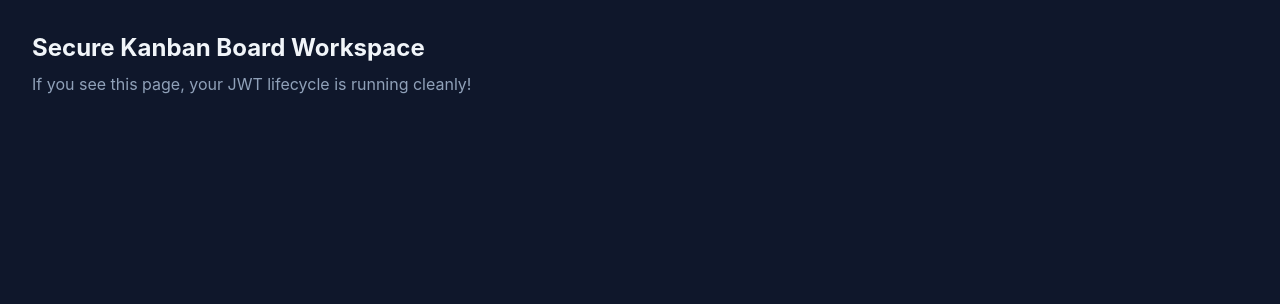
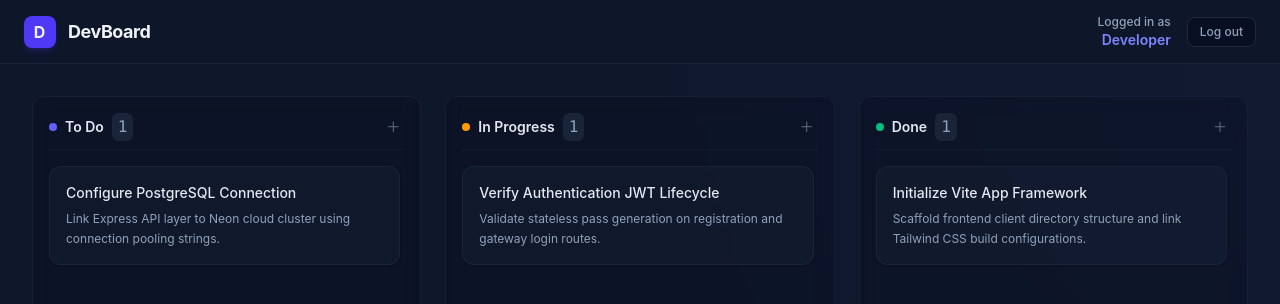
Before and after one commit to Hilawi-G/DevBoard, a React app in the folder frontend/: page /dashboard in a window 1280 px wide. Shown: the top 304 px of the page. Built offline with nearby package versions, Linux system fonts and the light colour scheme; sample sign-in values are in the browser's storage; the HTML template or start-up script is replaced by a standard one.

Commit message:
feat: implement Dashboard component and replace placeholder in routing

```diff
--- a/frontend/src/App.jsx
+++ b/frontend/src/App.jsx
@@ -6,14 +6,9 @@ import { ProtectedRoute } from './components/ProtectedRoute';
 // 1. Swap placeholders out for real page modules
 import Register from './pages/Register';
 import Login from './pages/Login';
+import Dashboard from './pages/Dashboard';
 
-// Temporary dashboard view layout until we build the complete Kanban grids
-const DashboardPlaceholder = () => (
-  <div className="p-8 text-slate-100 bg-slate-900 min-h-screen">
-    <h1 className="text-2xl font-bold">Secure Kanban Board Workspace</h1>
-    <p className="text-slate-400 mt-2">If you see this page, your JWT lifecycle is running cleanly!</p>
-  </div>
-);
+
 
 function App() {
   return (
@@ -30,7 +25,7 @@ function App() {
               path="/dashboard"
               element={
                 <ProtectedRoute>
-                  <DashboardPlaceholder />
+                  <Dashboard />
                 </ProtectedRoute>
               }
             />
--- /dev/null
+++ b/frontend/src/pages/Dashboard.jsx
@@ -0,0 +1,111 @@
+import React, { useState } from 'react';
+import { useAuth } from '../context/AuthContext';
+
+export default function Dashboard() {
+  const { logout, user } = useAuth();
+
+  // Mock data representing incoming tasks from your Neon Postgres database
+  const [tasks, setTasks] = useState([
+    { id: 1, title: 'Configure PostgreSQL Connection', description: 'Link Express API layer to Neon cloud cluster using connection pooling strings.', status: 'TODO' },
+    { id: 2, title: 'Verify Authentication JWT Lifecycle', description: 'Validate stateless pass generation on registration and gateway login routes.', status: 'IN_PROGRESS' },
+    { id: 3, title: 'Initialize Vite App Framework', description: 'Scaffold frontend client directory structure and link Tailwind CSS build configurations.', status: 'DONE' },
+  ]);
+
+  // Column definitions acting as master layout filters
+  const columns = [
+    { id: 'TODO', title: 'To Do', accent: 'bg-indigo-500' },
+    { id: 'IN_PROGRESS', title: 'In Progress', accent: 'bg-amber-500' },
+    { id: 'DONE', title: 'Done', accent: 'bg-emerald-500' },
+  ];
+
+  return (
+    <div className="h-screen flex flex-col bg-slate-900 text-slate-100 font-sans overflow-hidden">
+
+      {/* 1. Global Navigation Top Bar */}
+      <header className="h-16 border-b border-slate-800/80 bg-slate-900/50 backdrop-blur-md px-6 flex items-center justify-between relative z-20">
+        <div className="flex items-center gap-3">
+          <div className="w-8 h-8 rounded-lg bg-indigo-600 flex items-center justify-center font-bold tracking-wider shadow-md shadow-indigo-600/20">
+            D
+          </div>
+          <h1 className="text-lg font-bold tracking-tight text-slate-100">DevBoard</h1>
+        </div>
+
+        <div className="flex items-center gap-4">
+          <div className="text-right hidden sm:block">
+            <p className="text-xs text-slate-400 font-medium">Logged in as</p>
+            <p className="text-sm text-indigo-400 font-semibold truncate max-w-[180px]">
+              {user?.email || 'Developer'}
+            </p>
+          </div>
+          <button
+            onClick={logout}
+            className="px-3 py-1.5 border border-slate-800 bg-slate-950/40 hover:bg-rose-950/20 hover:border-rose-900/50 text-slate-400 hover:text-rose-400 font-medium rounded-lg text-xs transition-all duration-200 cursor-pointer"
+          >
+            Log out
+          </button>
+        </div>
+      </header>
+
+      {/* 2. Main Kanban Board Workspace */}
+      <main className="flex-1 p-6 md:p-8 overflow-hidden relative">
+        <div className="absolute inset-0 bg-[radial-gradient(circle_at_top_right,rgba(99,102,241,0.03),transparent_45%)] pointer-events-none" />
+
+        {/* 3-Column Responsive Grid Area */}
+        <div className="grid grid-cols-1 md:grid-cols-3 gap-6 h-full items-start">
+          {columns.map((column) => {
+            // Filter global task array dynamically into corresponding status buckets
+            const filteredTasks = tasks.filter(task => task.status === column.id);
+
+            return (
+              <div
+                key={column.id}
+                className="flex flex-col h-full max-h-[calc(100vh-140px)] bg-slate-950/20 border border-slate-800/60 rounded-xl p-4 backdrop-blur-sm"
+              >
+                {/* Column Header Metadata */}
+                <div className="flex items-center justify-between mb-4 pb-2 border-b border-slate-800/40">
+                  <div className="flex items-center gap-2">
+                    <span className={`w-2 h-2 rounded-full ${column.accent}`} />
+                    <h3 className="font-semibold text-sm text-slate-200">{column.title}</h3>
+                    <span className="px-1.5 py-0.5 bg-slate-800/80 text-slate-400 font-mono text-2xs rounded-md">
+                      {filteredTasks.length}
+                    </span>
+                  </div>
+
+                  {/* Inline Action Indicator (Linear Design Pattern) */}
+                  <button className="text-slate-500 hover:text-indigo-400 transition-colors cursor-pointer text-sm font-medium p-1 rounded hover:bg-slate-800/40">
+                    ＋
+                  </button>
+                </div>
+
+                {/* Task Item Scrollable Container Wrapper */}
+                <div className="flex-1 overflow-y-auto space-y-3 pr-1 scrollbar-thin scrollbar-thumb-slate-800">
+                  {filteredTasks.length === 0 ? (
+                    <div className="h-24 border border-dashed border-slate-800/40 rounded-lg flex items-center justify-center text-xs text-slate-600">
+                      No active entries
+                    </div>
+                  ) : (
+                    filteredTasks.map((task) => (
+                      <div
+                        key={task.id}
+                        className="p-4 bg-slate-800/30 border border-slate-800/80 rounded-xl shadow-sm hover:border-slate-700 hover:bg-slate-800/50 transition-all duration-200 group cursor-grab active:cursor-grabbing"
+                      >
+                        <h4 className="font-medium text-sm text-slate-200 group-hover:text-indigo-400 transition-colors mb-1.5">
+                          {task.title}
+                        </h4>
+                        <p className="text-xs text-slate-400 leading-relaxed line-clamp-3">
+                          {task.description}
+                        </p>
+                      </div>
+                    ))
+                  )}
+                </div>
+
+              </div>
+            );
+          })}
+        </div>
+      </main>
+
+    </div>
+  );
+}
```
